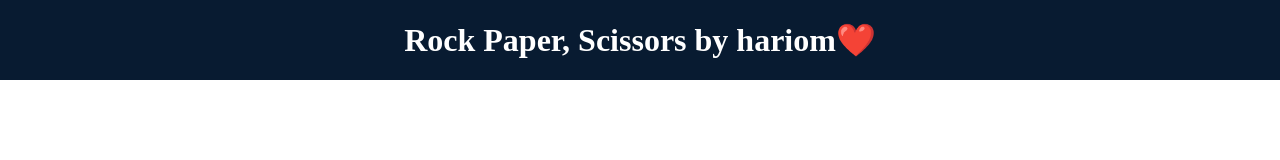
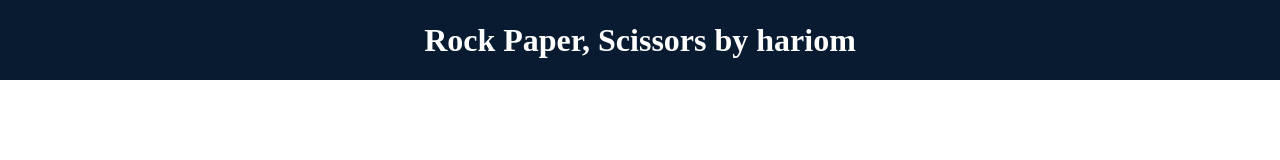
Before and after one commit to Hariom52/firstGame, a plain HTML site: page index.html in a window 1280 px wide. Shown: the top 160 px of the page. Drawn offline with Linux system fonts and the light colour scheme.

Commit message:
change in the Dil

```diff
--- a/index.html
+++ b/index.html
@@ -7,7 +7,7 @@
     <link rel="stylesheet" href="style.css">
 </head>
 <body>
-    <h1>Rock Paper, Scissors by hariom❤️</h1>
+    <h1>Rock Paper, Scissors by hariom</h1>
     <div class="choices">
     <div class="choice" id="rock">
      <img src="./WhatsApp Image 2024-12-26 at 08.55.38_f26ce06f.jpg"\>
```
